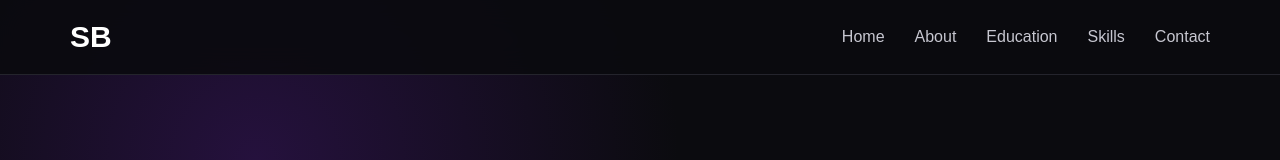
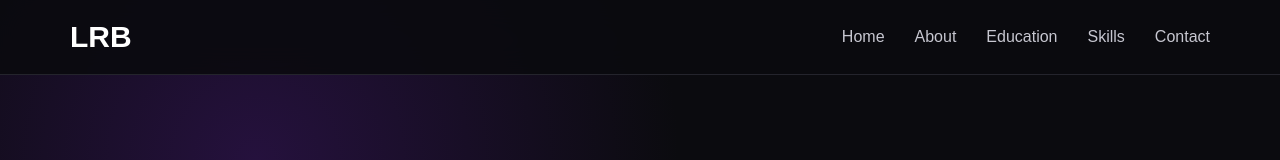
Before and after one commit to lizacoder03/Portfolio-, a React (Vite) app: page / in a window 1280 px wide. Shown: the top 160 px of the page. Built offline with nearby package versions, Linux system fonts and the light colour scheme.

Commit message:
Change logo text from 'SB' to 'LRB'

```diff
--- a/src/components/Navbar.jsx
+++ b/src/components/Navbar.jsx
@@ -3,7 +3,7 @@ function Navbar() {
     <nav className="navbar">
       <div className="nav-container">
         <a href="#home" className="logo">
-          SB
+          LRB
         </a>
 
         <div className="nav-links">
```
